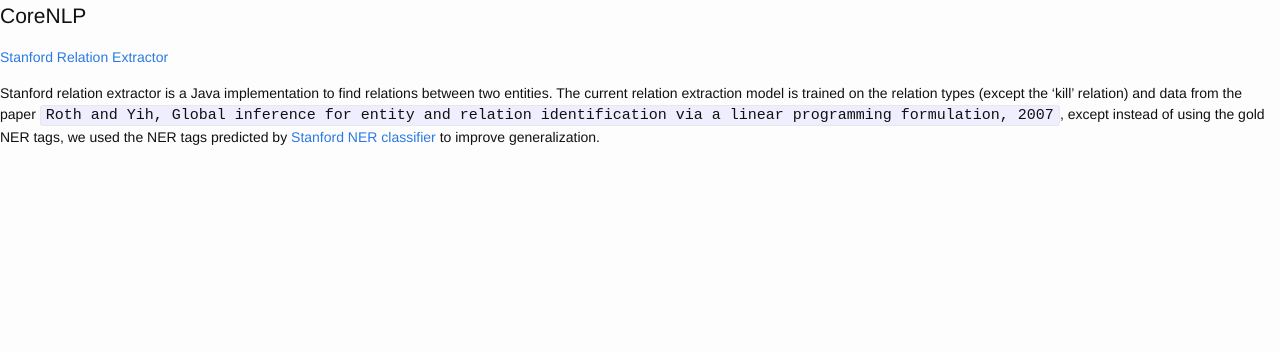
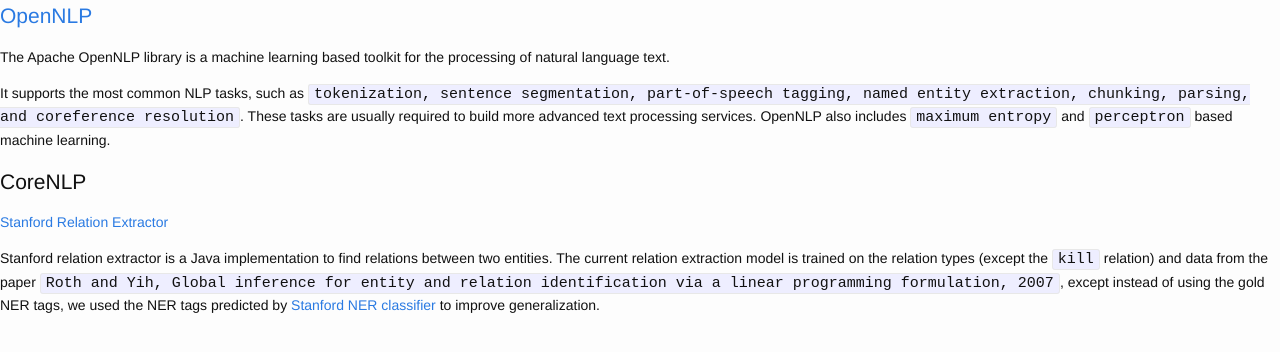
Before and after one commit to cnwarden/cnwarden.github.io, a Jekyll site: the page built from ml/index.md, in a window 1280 px wide. Shown: the top 352 px of the page. Built offline with Jekyll 4.4.1, drawn with Linux system fonts in a browser that asks for light colours.

Commit message:
Update index.md

```diff
--- a/ml/index.md
+++ b/ml/index.md
@@ -3,8 +3,14 @@ layout: post_mine
 title:  machine learning
 ---
 
+# [OpenNLP](http://opennlp.apache.org/)
+
+The Apache OpenNLP library is a machine learning based toolkit for the processing of natural language text.
+
+It supports the most common NLP tasks, such as `tokenization, sentence segmentation, part-of-speech tagging, named entity extraction, chunking, parsing, and coreference resolution`. These tasks are usually required to build more advanced text processing services. OpenNLP also includes `maximum entropy` and `perceptron` based machine learning.
+
 # CoreNLP
 
 [Stanford Relation Extractor](http://nlp.stanford.edu/software/relationExtractor.html)
 
-Stanford relation extractor is a Java implementation to find relations between two entities. The current relation extraction model is trained on the relation types (except the 'kill' relation) and data from the paper `Roth and Yih, Global inference for entity and relation identification via a linear programming formulation, 2007`, except instead of using the gold NER tags, we used the NER tags predicted by [Stanford NER classifier](http://nlp.stanford.edu/software/CRF-NER.shtml) to improve generalization.
+Stanford relation extractor is a Java implementation to find relations between two entities. The current relation extraction model is trained on the relation types (except the `kill` relation) and data from the paper `Roth and Yih, Global inference for entity and relation identification via a linear programming formulation, 2007`, except instead of using the gold NER tags, we used the NER tags predicted by [Stanford NER classifier](http://nlp.stanford.edu/software/CRF-NER.shtml) to improve generalization.
```
